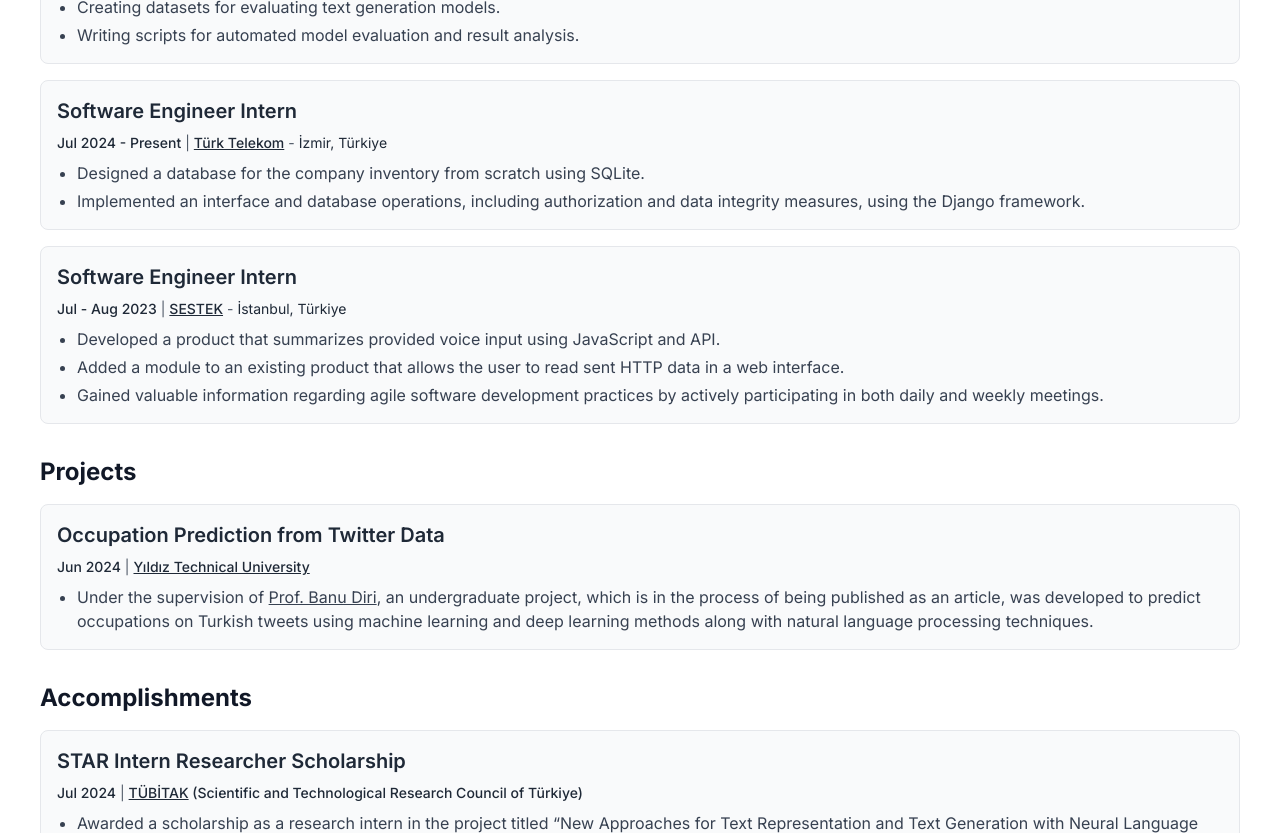
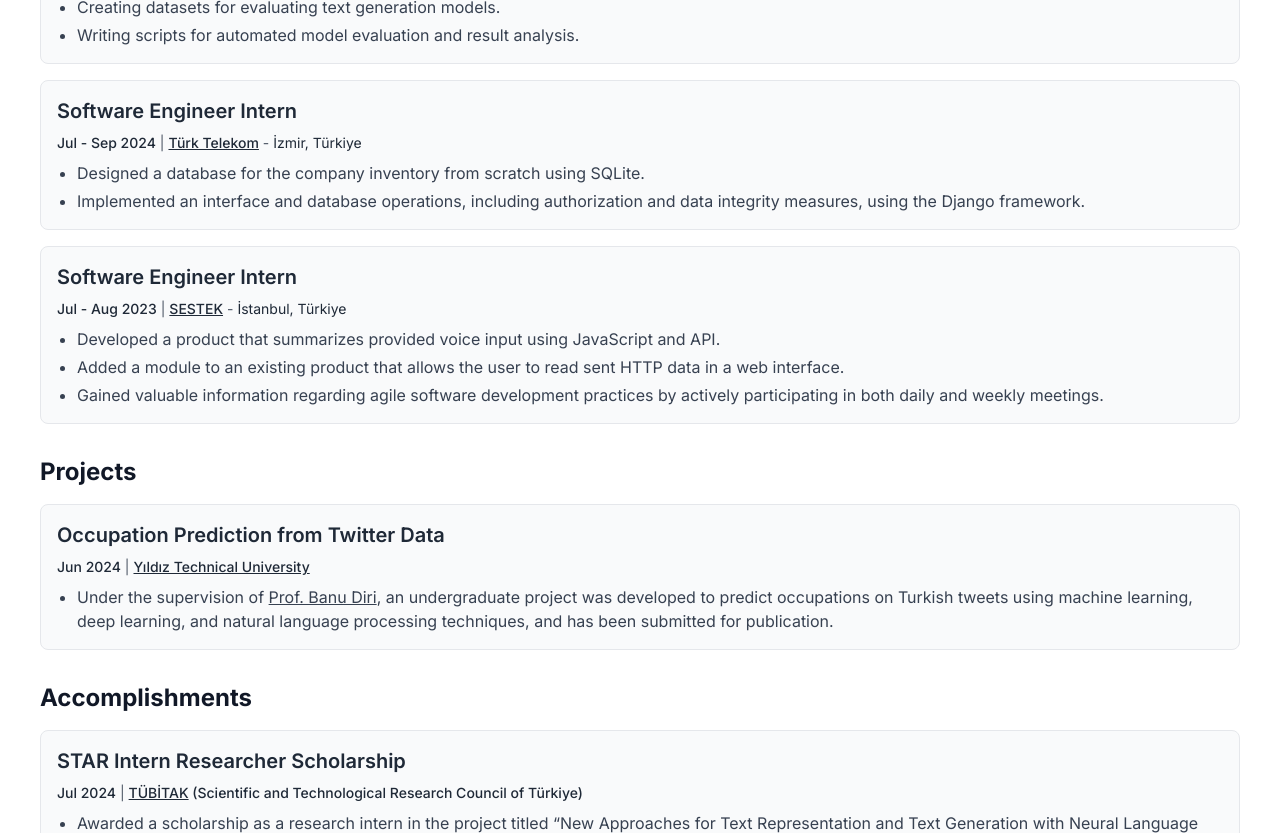
Before and after one commit to tolgaizdas/personal-website, a Next.js app: page / in a window 1280 px wide. Shown: the part 620-1453 px from the top of the page. Built offline with nearby package versions, Linux system fonts and the light colour scheme.

Commit message:
updated experience date and changed project text

```diff
--- a/src/app/page.js
+++ b/src/app/page.js
@@ -42,7 +42,7 @@ export default function Home() {
       },
       {
         header: "Software Engineer Intern",
-        date: "Jul 2024 - Present",
+        date: "Jul - Sep 2024",
         company: "<a href='https://www.turktelekom.com.tr/en' class='underline'>Türk Telekom</a>",
         location: "İzmir, Türkiye",
         description: [
@@ -94,7 +94,7 @@ export default function Home() {
         date: "Jun 2024",
         company: "<a href='https://www.yildiz.edu.tr/en' class='underline'>Yıldız Technical University</a>",
         location: "",
-        description: ["Under the supervision of <a href='https://scholar.google.com.tr/citations?user=GUQMy2UAAAAJ&hl=en' class='underline'>Prof. Banu Diri</a>, an undergraduate project, which is in the process of being published as an article, was developed to predict occupations on Turkish tweets using machine learning and deep learning methods along with natural language processing techniques."],
+        description: ["Under the supervision of <a href='https://scholar.google.com.tr/citations?user=GUQMy2UAAAAJ&hl=en' class='underline'>Prof. Banu Diri</a>, an undergraduate project was developed to predict occupations on Turkish tweets using machine learning, deep learning, and natural language processing techniques, and has been submitted for publication."],
       },
     ],
   };
```
